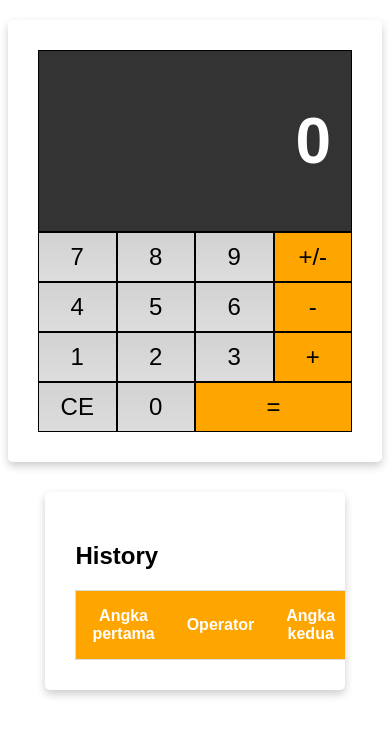
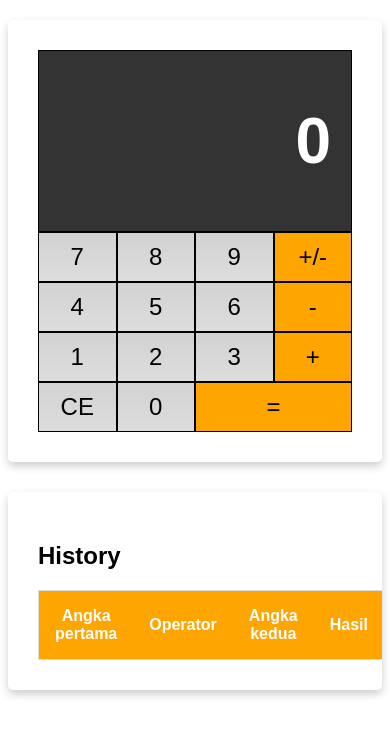
Before and after one commit to ihsanuddienullah/Kalkulator_plus_history, a plain HTML site: page index.html in a window 390 px wide. Drawn offline with Linux system fonts and the light colour scheme.

Commit message:
Update style2.css

```diff
--- a/assets/styles/style2.css
+++ b/assets/styles/style2.css
@@ -51,7 +51,7 @@
     font-weight: bold;
  }
  .history {
-    width: 80%;
+    width: 60%;
     margin: 30px auto 0 auto;
     overflow: scroll;
  }
@@ -78,6 +78,6 @@
         padding: 10px;
   }
   .history {
-        width: 80%;
+        width: 100%;
   }
  }
```
